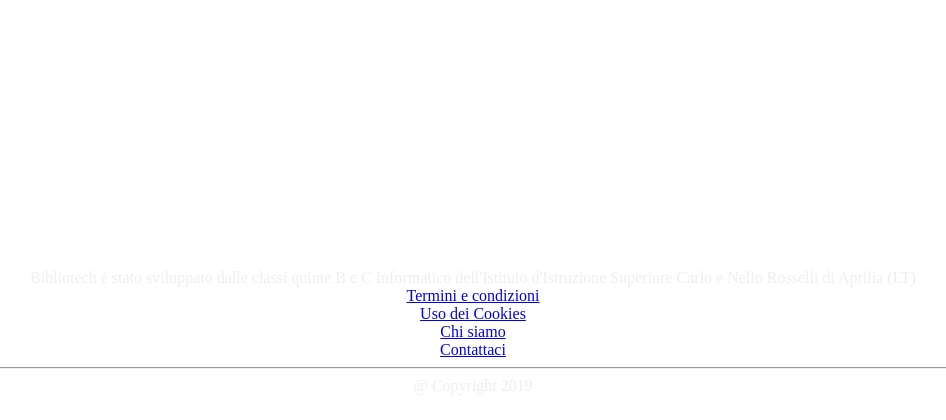
After one commit to Cicim/bibliotech, a PHP site: page /php/footer.php in a window 1280 px wide. The commit adds this page. Shown: the part 380-800 px from the top of the page, without its empty margins (172-1118 px from the left). Run offline with PHP 8.4, Linux system fonts and the light colour scheme.

Commit message:
Inserito il footer

```diff
--- /dev/null
+++ b/css/footer.css
@@ -0,0 +1,22 @@
+.footer {
+    position: fixed;
+    left: 0;
+    bottom: 0;
+    width: 100%;
+    color: #eee;
+    text-align: center;
+    padding: 5px;
+    padding-top: 15px;
+    padding-bottom: 25px;
+ }
+
+hr {
+    display: block;
+    margin-top: 0.5em;
+    margin-bottom: 0.5em;
+    margin-left: auto;
+    margin-right: auto;
+    border-style: inset;
+    border-width: 1px;
+    color: #bbb;
+  }
--- a/index.php
+++ b/index.php
@@ -47,4 +47,8 @@
             </div>
         </div>
     </div>
+
+    <!-- Pagina del footer importata -->
+    <?php include "php/footer.php"; ?>
+
 </body>
--- /dev/null
+++ b/php/footer.php
@@ -0,0 +1,22 @@
+<link rel="stylesheet" href="css/footer.css">
+<footer class="footer bg-dark text-light">
+    <div class="container">
+        <div class="container">
+            <div class="row">
+                <div class="col-sm">
+                    Bibliotech è stato sviluppato dalle classi quinte B e C Informatico dell'Istituto d'Istruzione Superiore Carlo e Nello Rosselli di Aprilia (LT)
+                </div>
+                <div class="col-sm">
+                    <a href="#" class="text-light">Termini e condizioni</a><br>
+                    <a href="#" class="text-light">Uso dei Cookies</a>
+                </div>
+                <div class="col-sm">
+                    <a href="#" class="text-light">Chi siamo</a><br>
+                    <a href="#" class="text-light">Contattaci</a>
+                </div>
+            </div>
+            <hr>
+            @ Copyright <?php echo date("Y") ?>
+        </div>
+    </div>
+</footer>
```
Lines whose indentation alone changed are shown as unchanged.
